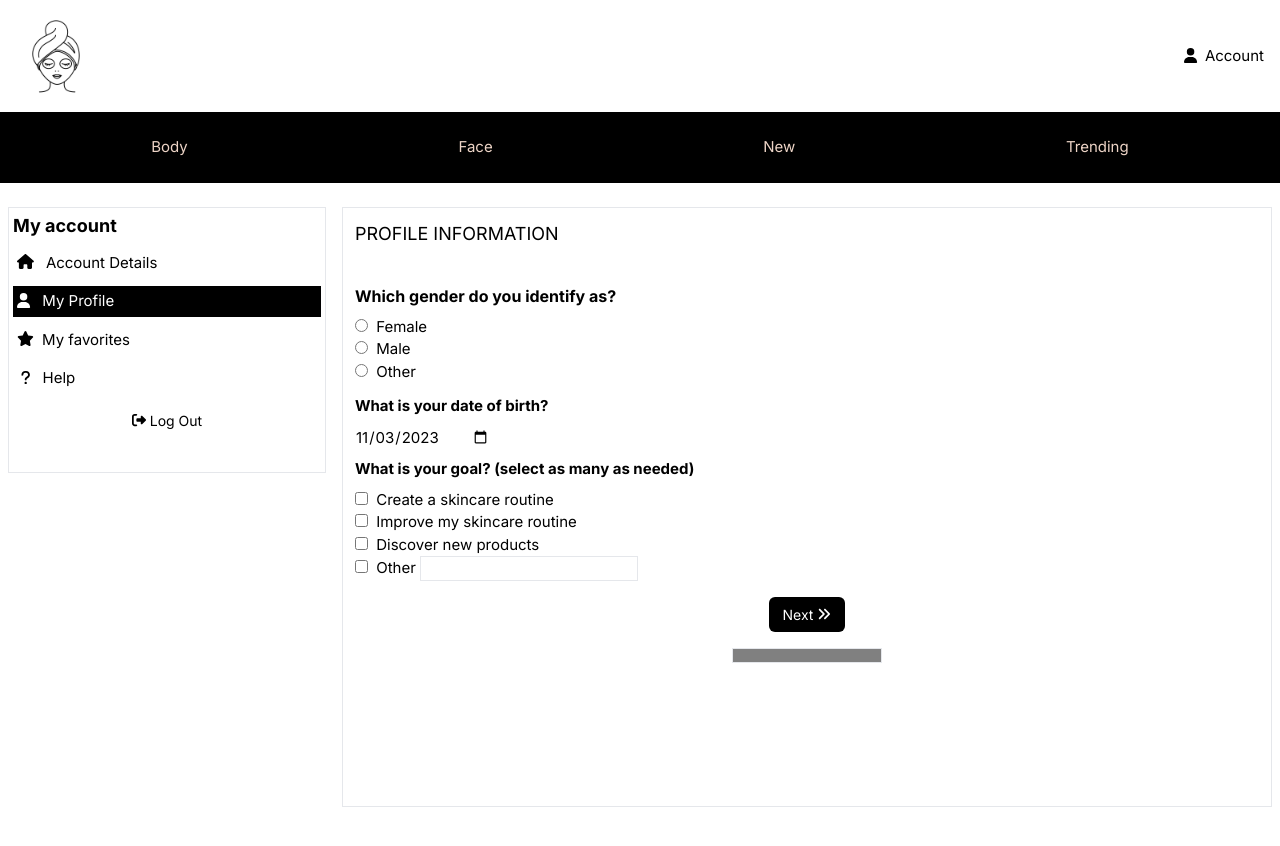
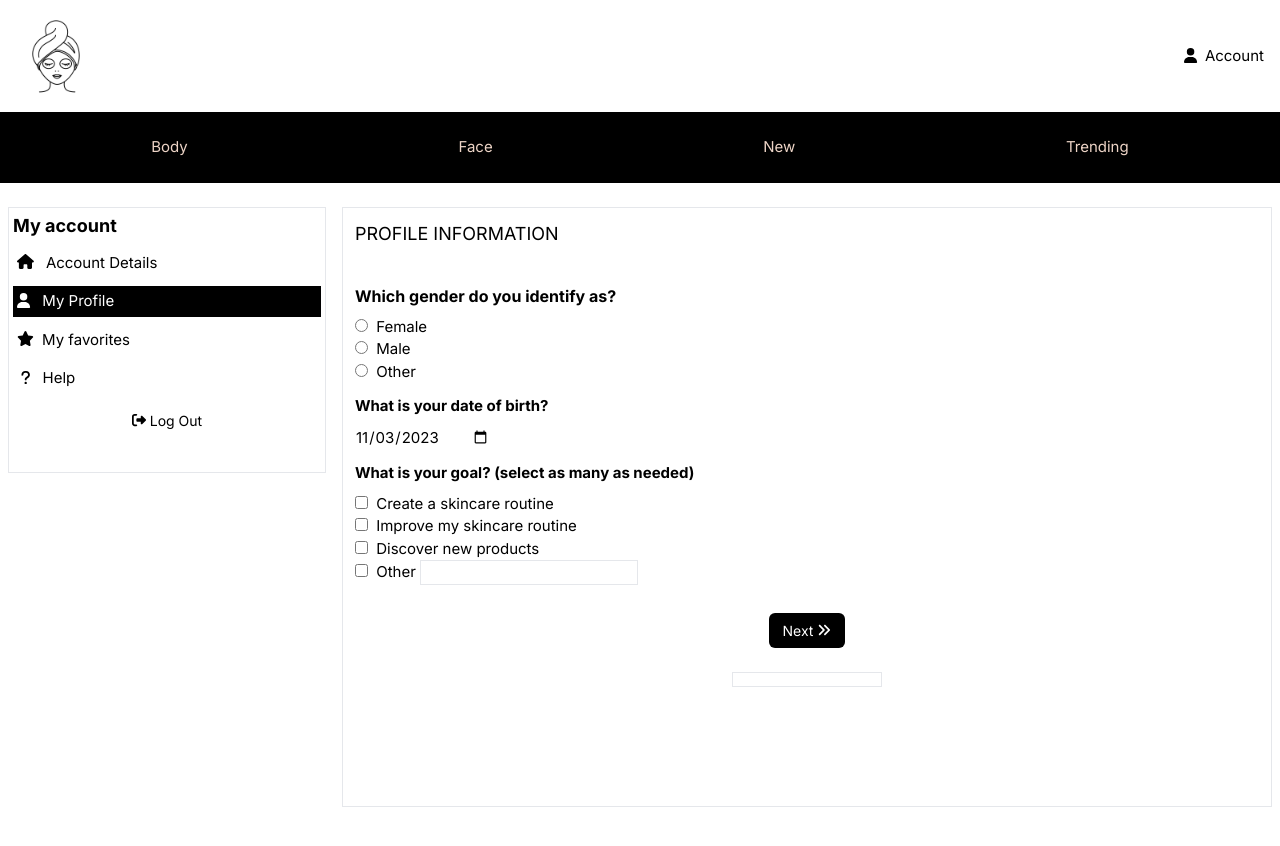
Before and after one commit to damdiana/beauty-app, a Next.js app: page /profile/myprofile in a window 1280 px wide. Shown: the top 846 px of the page. Built offline with nearby package versions, Linux system fonts and the light colour scheme.

Commit message:
rebased main

```diff
--- a/src/components/ProfileForm/components/ProfileForm/ProfileForm.tsx
+++ b/src/components/ProfileForm/components/ProfileForm/ProfileForm.tsx
@@ -84,7 +84,7 @@ const ProfileForm = () => {
           <progress
             max={STEP_COMPONENTS.length - 1}
             value={step}
-            className="border item-center"
+            className="border item-center profile-progress"
           />
         </div>
       </form>
--- a/src/components/ProfileForm/components/ProfileFormStep0.tsx
+++ b/src/components/ProfileForm/components/ProfileFormStep0.tsx
@@ -43,7 +43,7 @@ const ProfileFormStep0 = ({
   };
 
   return (
-    <>
+    <div className="flex flex-col">
       <fieldset className="my-3">
         <legend className="text-base mb-2 font-bold">
           Which gender do you identify as?
@@ -90,7 +90,7 @@ const ProfileFormStep0 = ({
           />
         </div>
       </fieldset>
-      <fieldset className="mb-2">
+      <fieldset className="mb-3">
         <legend className="mb-2 font-bold">What is your date of birth?</legend>
         <label>
           <input
@@ -110,7 +110,7 @@ const ProfileFormStep0 = ({
           />
         </label>
       </fieldset>
-      <fieldset className="mb-2 flex flex-col">
+      <fieldset className="mb-3 flex flex-col">
         <legend className="mb-2 font-bold">
           What is your goal? (select as many as needed)
         </legend>
@@ -149,10 +149,12 @@ const ProfileFormStep0 = ({
           <input type="text" className="border" />
         </ProfileFormLabelledInput>
       </fieldset>
-      <ProfileFormNavigationButtons
-        onNext={onNext !== undefined ? () => onNext(localData) : undefined}
-      />
-    </>
+      <div>
+        <ProfileFormNavigationButtons
+          onNext={onNext !== undefined ? () => onNext(localData) : undefined}
+        />
+      </div>
+    </div>
   );
 };
 
--- a/src/components/ProfileForm/components/ProfileFormStep1.tsx
+++ b/src/components/ProfileForm/components/ProfileFormStep1.tsx
@@ -114,6 +114,7 @@ const ProfileFormStep1 = ({
   };
 
   return (
+    <div className="flex flex-col">
       <div className="flex justify-around">
         <div>
           <fieldset className="mb-2 flex flex-col">
@@ -328,6 +329,9 @@ const ProfileFormStep1 = ({
               onChange={() => onRoutineChange("noroutine")}
             />
           </fieldset>
+        </div>
+      </div>
+      <div>
         <ProfileFormNavigationButtons
           onPrevious={onPrevious}
           onNext={onNext !== undefined ? () => onNext(localData) : undefined}
--- a/src/components/ProfileForm/components/ProfileFormStep2.tsx
+++ b/src/components/ProfileForm/components/ProfileFormStep2.tsx
@@ -59,6 +59,7 @@ const ProfileFormStep2 = ({
     }
   };
   return (
+    <div className="flex flex-col">
       <div className="flex justify-around">
         <fieldset className="mb-2 text-center item-center justify-center">
           <legend className="text-base mb-2 font-bold">
@@ -218,11 +219,14 @@ const ProfileFormStep2 = ({
             <input type="text" className="border" />
           </ProfileFormLabelledInput>
         </fieldset>
+      </div>
+      <div>
         <ProfileFormNavigationButtons
           onPrevious={onPrevious}
           onNext={onNext !== undefined ? () => onNext(localData) : undefined}
         />
       </div>
+    </div>
   );
 };
 
--- a/src/components/ProfileForm/components/ProfileFormStep3.tsx
+++ b/src/components/ProfileForm/components/ProfileFormStep3.tsx
@@ -92,6 +92,7 @@ const ProfileForm3 = ({
   };
 
   return (
+    <div className="flex flex-col">
       <div className="flex justify-around">
         <fieldset className="mb-2 flex flex-col">
           <legend className="mb-2 font-bold"> Skincare brands you use </legend>
@@ -337,11 +338,14 @@ const ProfileForm3 = ({
             <input type="text" className="border" />
           </ProfileFormLabelledInput>
         </fieldset>
+      </div>
+      <div>
         <ProfileFormNavigationButtons
           onPrevious={onPrevious}
           onNext={onNext !== undefined ? () => onNext(localData) : undefined}
         />
       </div>
+    </div>
   );
 };
 
```
Lines whose indentation alone changed are shown as unchanged.
